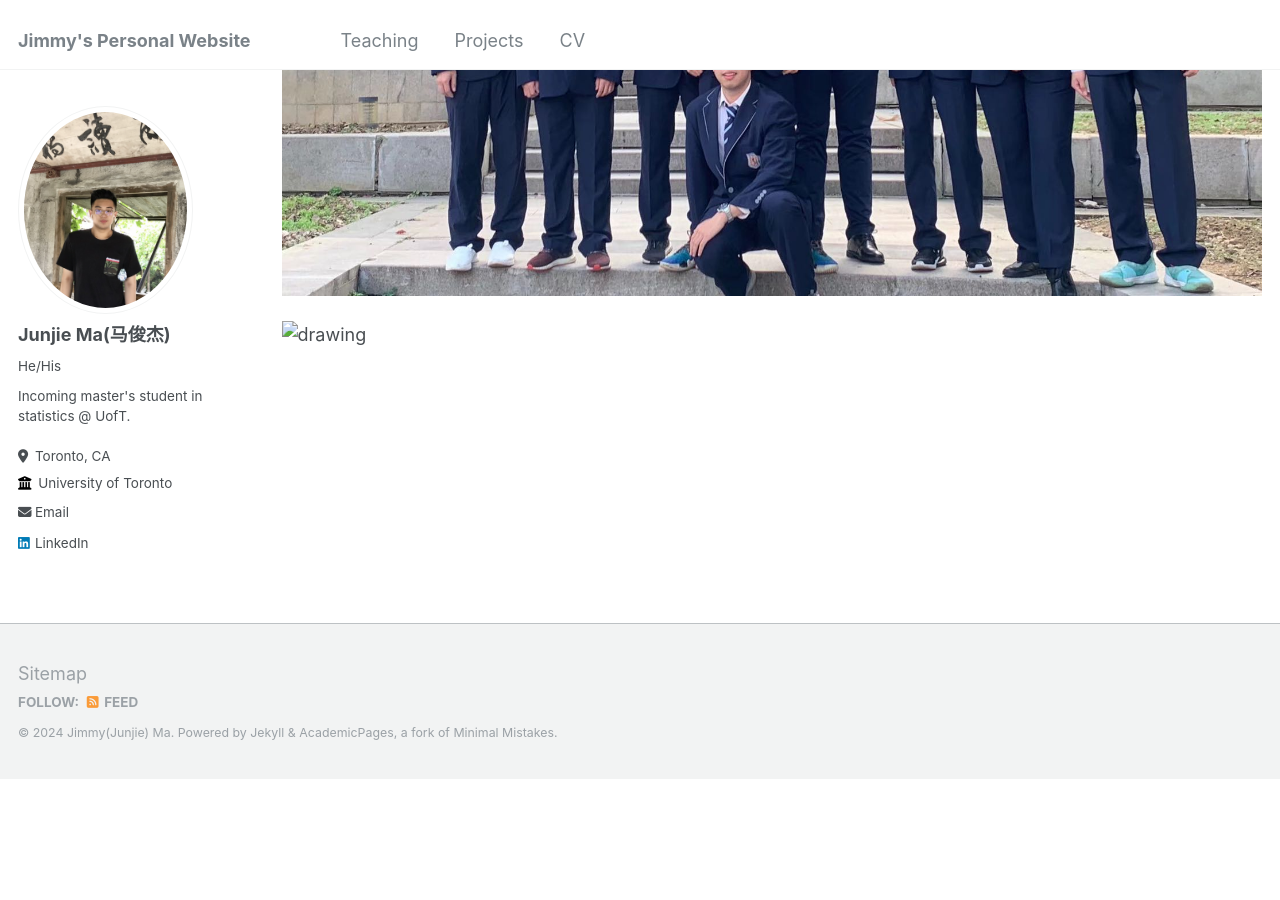
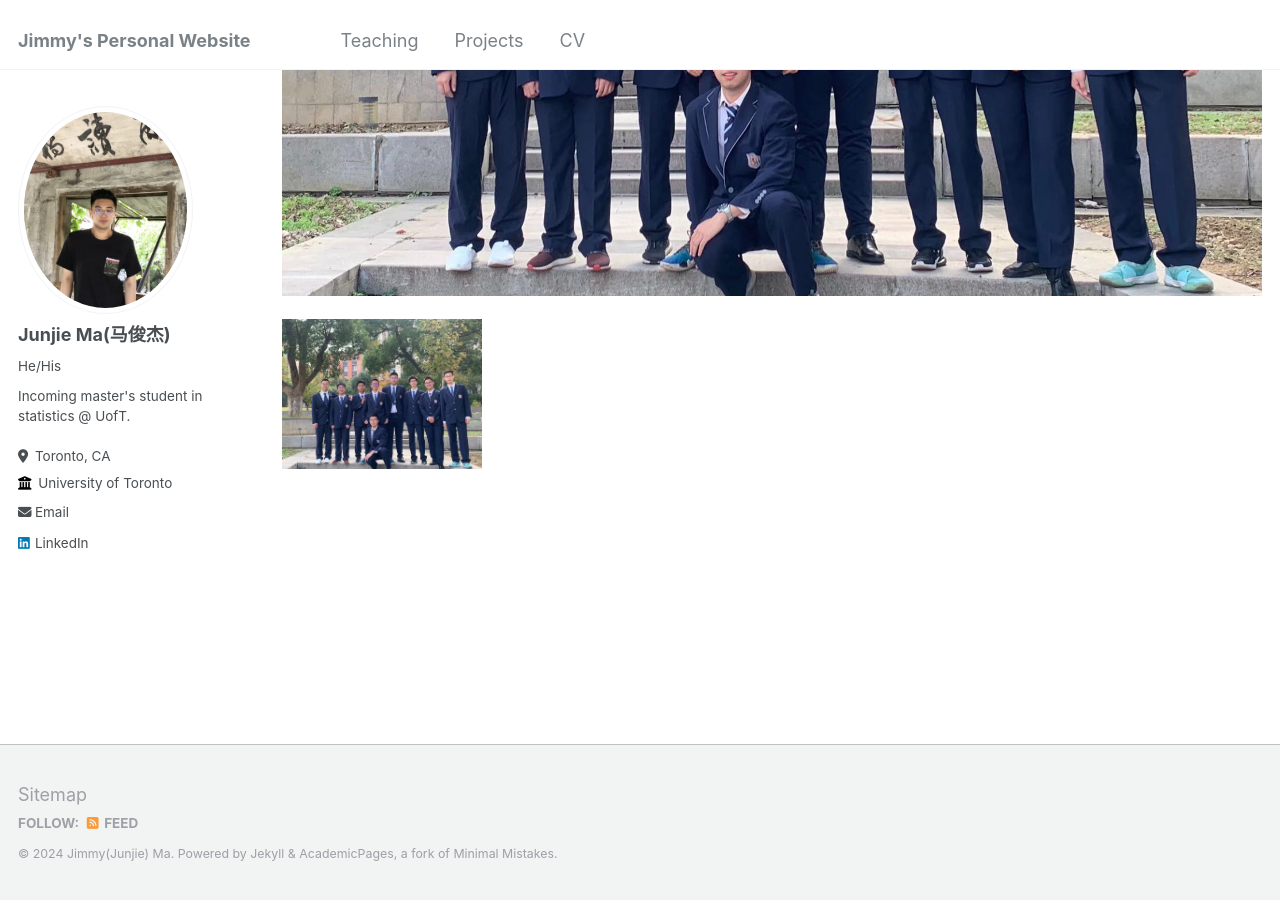
Before and after one commit to JimmyMa1006/JimmyMa1006.github.io, a Jekyll site: the page built from _pages/miscellaneous.md, in a window 1280 px wide and 900 px high, scrolled down 669 px. Built offline with Jekyll 4.4.1, drawn with Linux system fonts in a browser that asks for light colours; before the commit the page ends 1448 px from its top, so only the background shows below that.

Commit message:
Update miscellaneous.md

```diff
--- a/_pages/miscellaneous.md
+++ b/_pages/miscellaneous.md
@@ -9,4 +9,4 @@ I attended [Hangzhou Foreign Languages School](http://www.chinahw.net/web/index.
 
 ![images/HighSchool.png](https://github.com/JimmyMa1006/JimmyMa1006.github.io/blob/1f715c22d9cff999232bea9855eca2f2583214d4/images/HighSchool.png?raw=true)
 
-<img src="images/HighSchool.png" alt="drawing" width="200"/>
+<img src="https://github.com/JimmyMa1006/JimmyMa1006.github.io/blob/1f715c22d9cff999232bea9855eca2f2583214d4/images/HighSchool.png?raw=true" alt="drawing" width="200"/>
```
